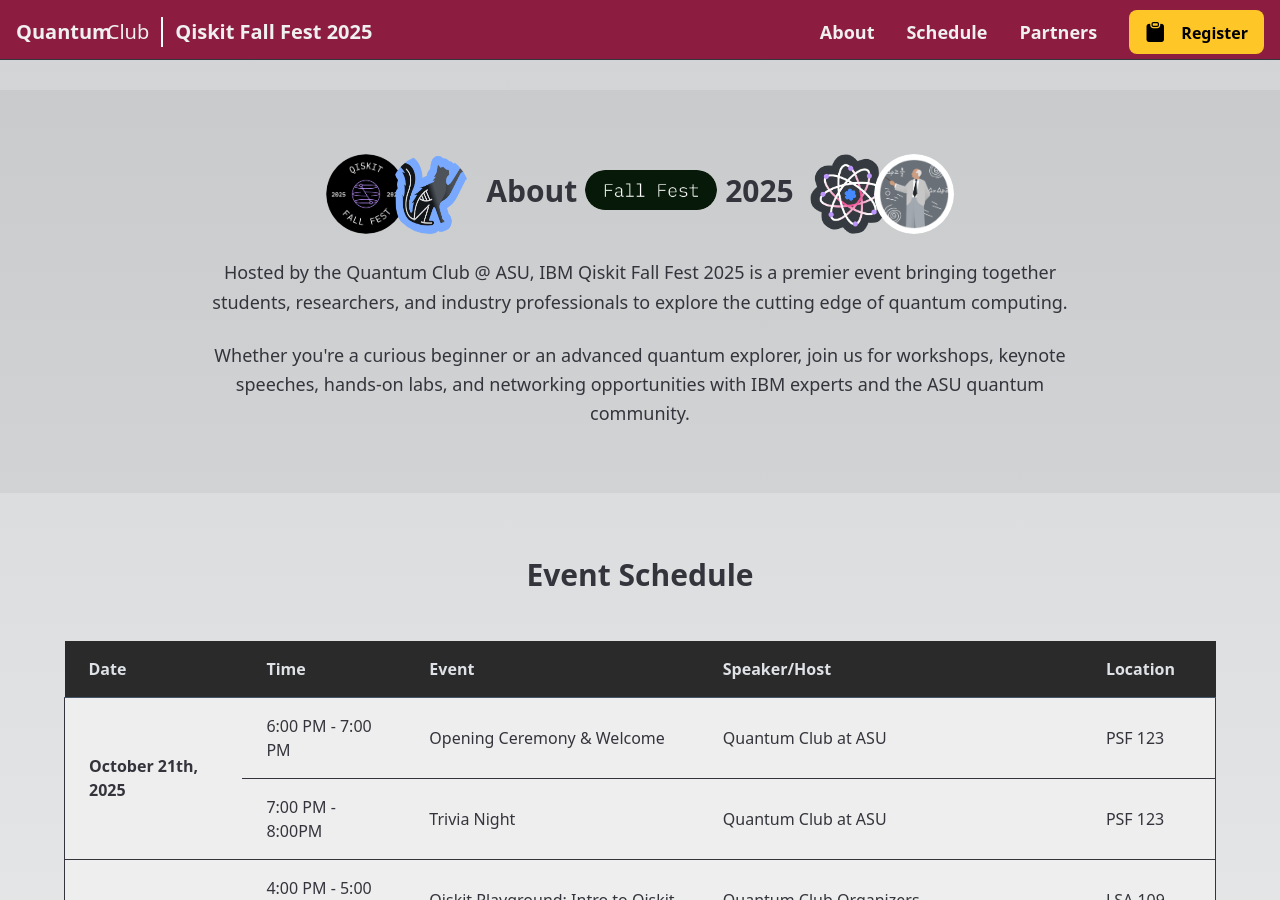
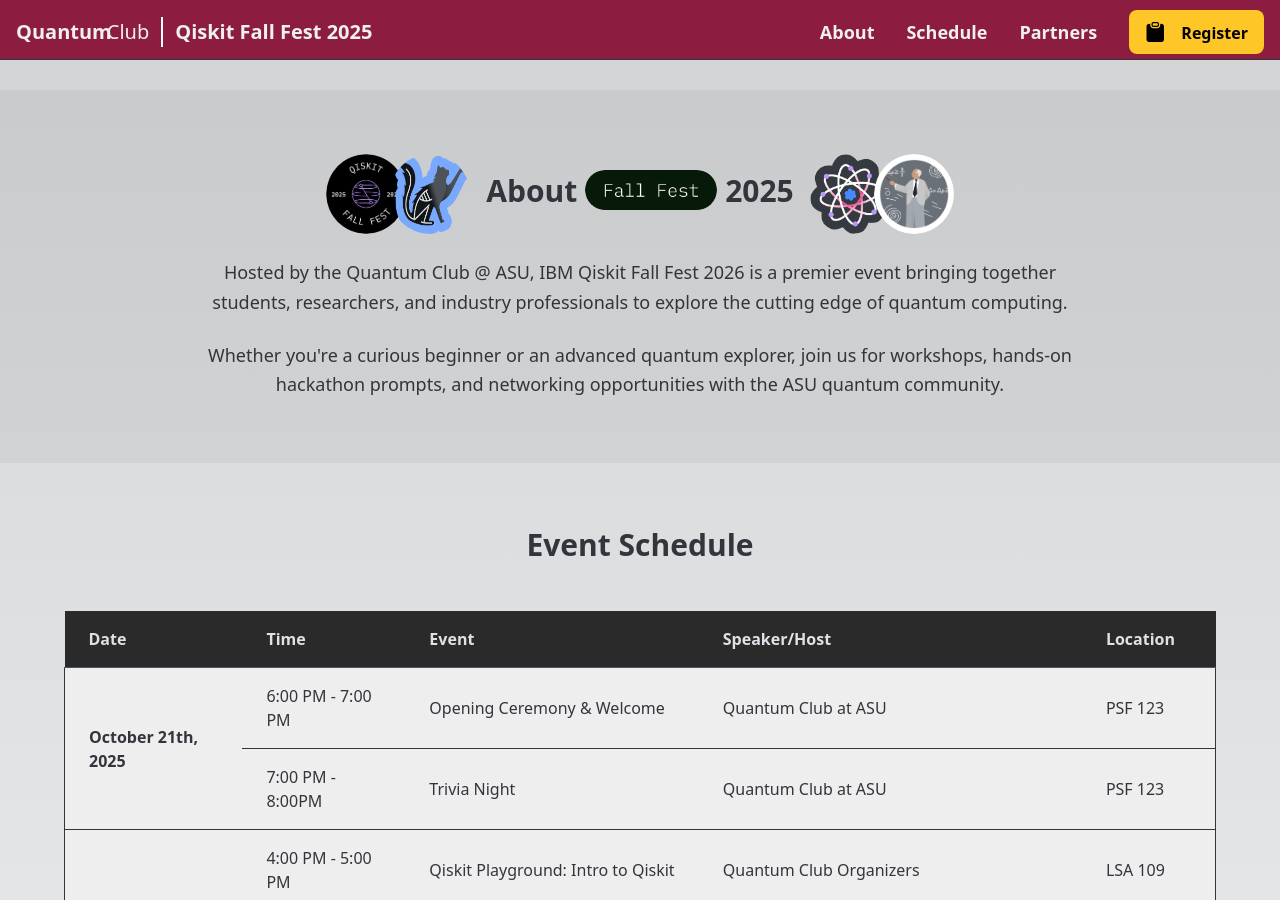
Before and after one commit to QuantumClubASU/fallfest25, a Jekyll site: the page built from index.html, in a window 1280 px wide and 900 px high, scrolled down 542 px. Built offline with Jekyll 4.4.1, drawn with Linux system fonts in a browser that asks for light colours; nearby versions of some CDN libraries.

Commit message:
Change event year to 2026 and update details
Updated event year and description for IBM Qiskit Fall Fest.

```diff
--- a/index.html
+++ b/index.html
@@ -33,8 +33,8 @@
                 </div>
             </div>
             <div class="max-w-4xl mx-auto text-center text-lg leading-relaxed">
-                <p class="mb-6">Hosted by the Quantum Club @ ASU, IBM Qiskit Fall Fest 2025 is a premier event bringing together students, researchers, and industry professionals to explore the cutting edge of quantum computing.</p>
-                <p>Whether you're a curious beginner or an advanced quantum explorer, join us for workshops, keynote speeches, hands-on labs, and networking opportunities with IBM experts and the ASU quantum community.</p>
+                <p class="mb-6">Hosted by the Quantum Club @ ASU, IBM Qiskit Fall Fest 2026 is a premier event bringing together students, researchers, and industry professionals to explore the cutting edge of quantum computing.</p>
+                <p>Whether you're a curious beginner or an advanced quantum explorer, join us for workshops, hands-on hackathon prompts, and networking opportunities with the ASU quantum community.</p>
             </div>
         </div>
     </section>
```
